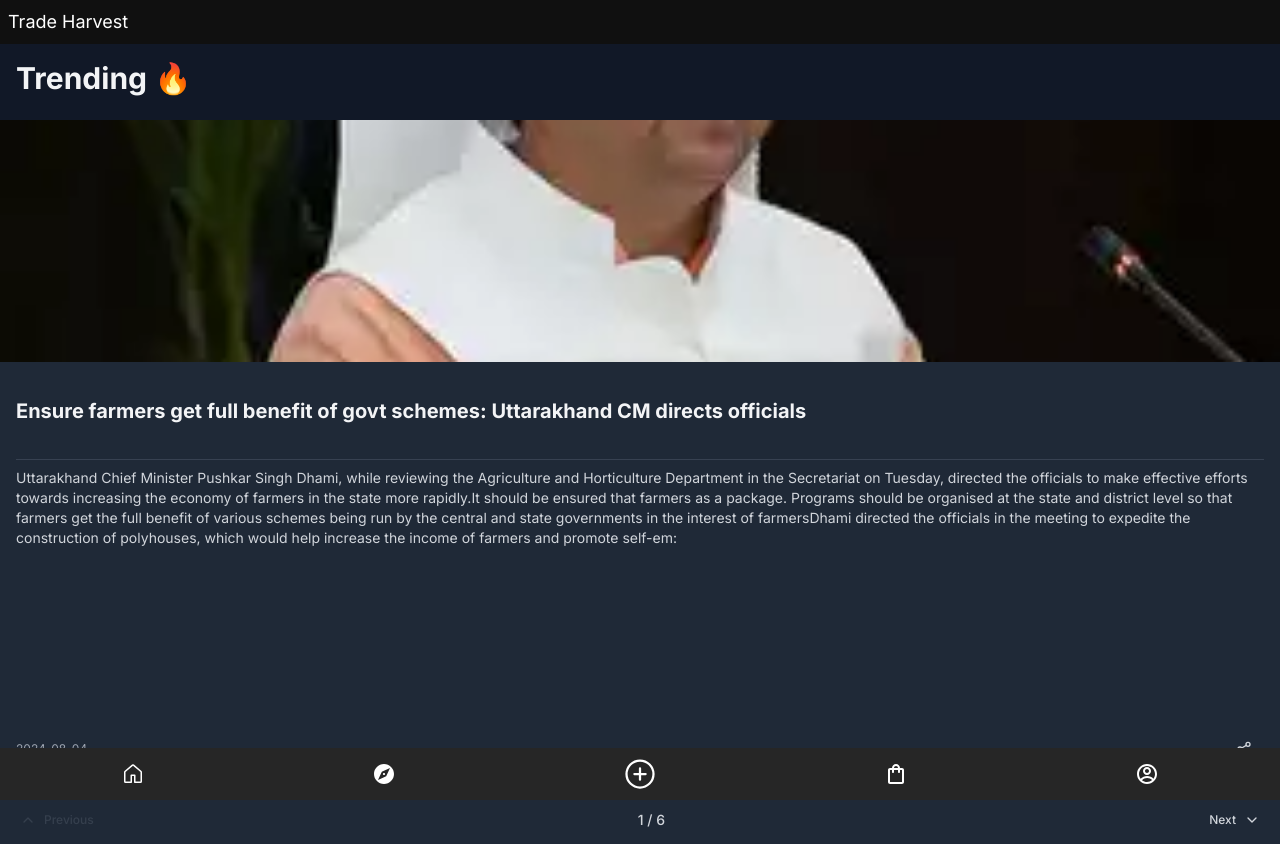
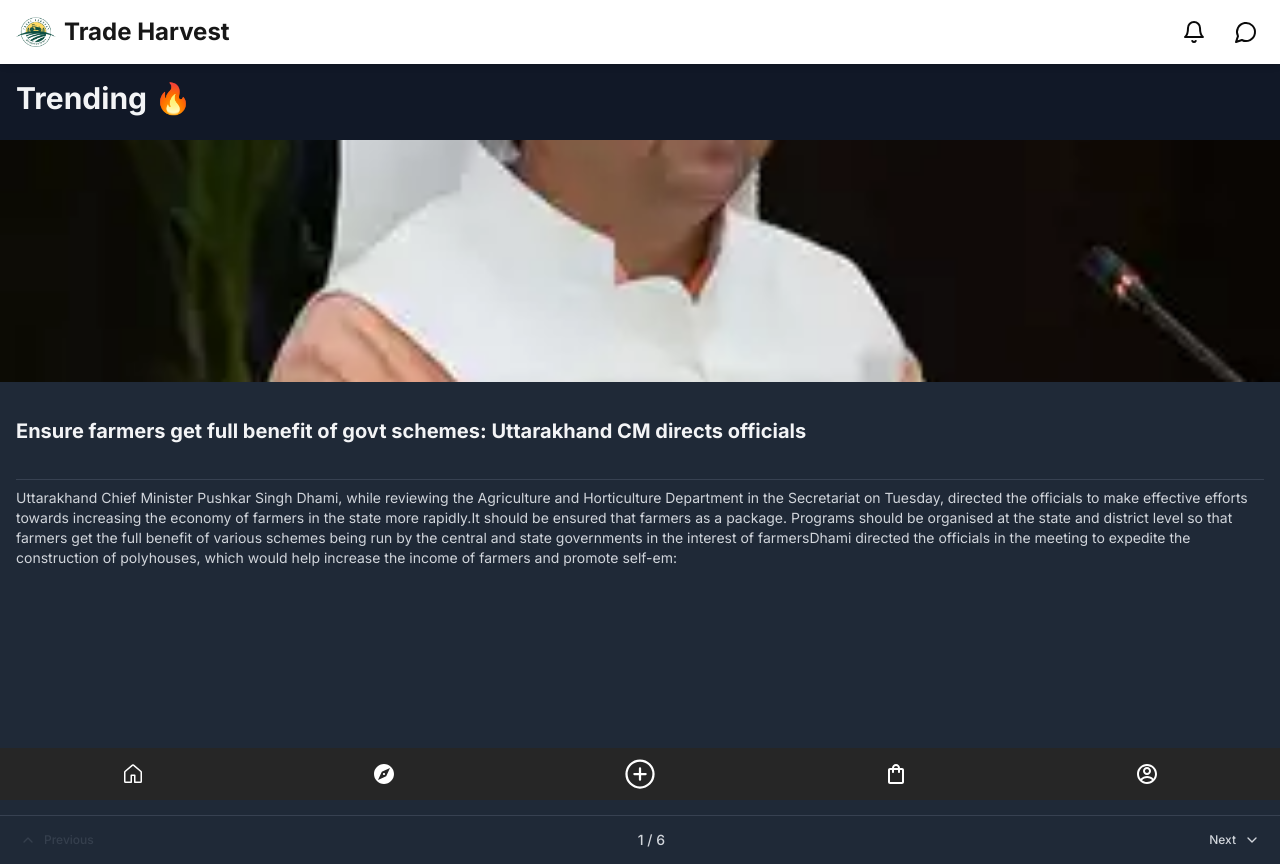
Before and after one commit to dexxeth/trade-harvest, a Next.js app: page /explore in a window 1280 px wide. Built offline with nearby package versions, Linux system fonts and the light colour scheme.

Commit message:
uuper-navbar done

```diff
--- a/src/components/logo.tsx
+++ b/src/components/logo.tsx
@@ -1,13 +1,39 @@
 import Link from "next/link";
+import Image from "next/image";
+import { Bell, MessageCircle } from "lucide-react";
+import { Button } from "@/components/ui/button";
 
-const Logo = () => {
-	return (
-		<Link href="/">
-			<div className="top-0 shadow-white/20 shadow-sm bg-[#101010] w-full h-fit text-white text-lg p-2">
-				Trade Harvest
-			</div>
-		</Link>
-	);
-};
+export default function Component() {
+  return (
+    <nav className="sticky top-0 left-0 right-0 z-50 bg-white shadow-md">
+      <div className="container mx-auto px-4">
+        <div className="flex items-center justify-between h-16">
+          {/* Logo */}
+          <Link href="/" className="flex items-center">
+            <Image
+              src="/images/logo.png"
+              alt="Logo"
+              width={40}
+              height={40}
+              className="mr-2"
+            />
+            <span className="text-2xl font-bold text-primary">
+              Trade Harvest
+            </span>{" "}
+            {}
+          </Link>
 
-export default Logo;
+          {}
+          <div className="flex items-center space-x-4">
+            <Button variant="ghost" size="icon" aria-label="Notifications">
+              <Bell className="h-6 w-6" />
+            </Button>
+            <Button variant="ghost" size="icon" aria-label="Messages">
+              <MessageCircle className="h-6 w-6" />
+            </Button>
+          </div>
+        </div>
+      </div>
+    </nav>
+  );
+}
```
Also changed, not shown: public/images/logo.png (added).
